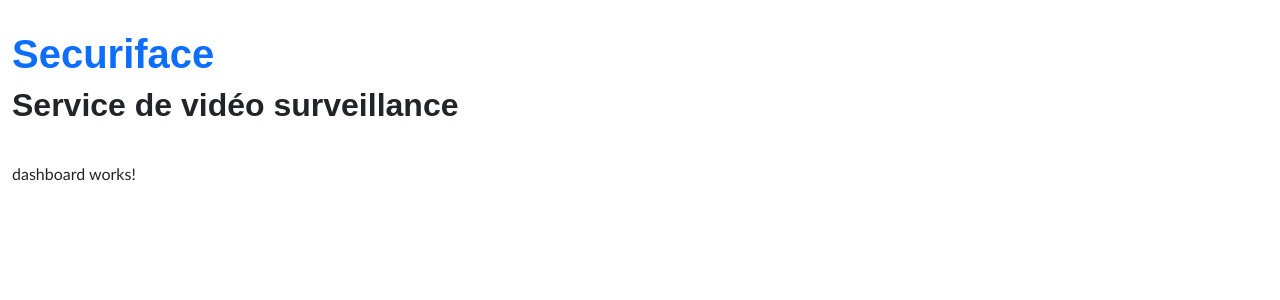
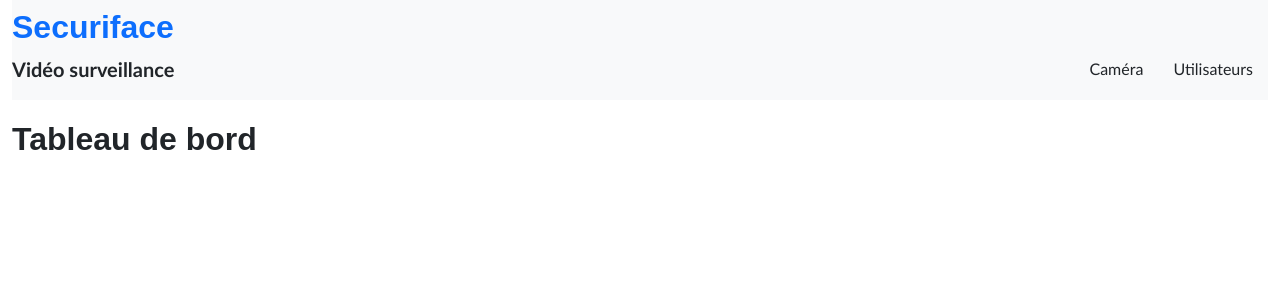
Before and after one commit to Joubertp/app-securiface, an Angular app in the folder front-app-securiface/: page /dashboard in a window 1280 px wide. Shown: the top 300 px of the page. Built offline with nearby package versions, Linux system fonts and the light colour scheme.

Commit message:
create a dashboard and log the other elements

```diff
--- a/front-app-securiface/src/app/app.component.html
+++ b/front-app-securiface/src/app/app.component.html
@@ -1,10 +1,3 @@
 <div class="container-fluid" style="height: 95vh;">
-  <header>
-      <a class="navbar-brand fw-bold" style="margin-left:-16px;" routerLink="auth">
-        <h1>{{ title }}</h1>
-        <h2 class="fw-bold text-dark">{{ subtitle }}</h2>
-      </a>
-    </header>
-
   <router-outlet></router-outlet>
 </div>
--- a/front-app-securiface/src/app/app.component.ts
+++ b/front-app-securiface/src/app/app.component.ts
@@ -6,6 +6,5 @@ import { Component } from '@angular/core';
   styleUrls: ['./app.component.css']
 })
 export class AppComponent {
-  title = 'Securiface';
-  subtitle = 'Service de vidéo surveillance'
+
 }
--- a/front-app-securiface/src/app/app.module.ts
+++ b/front-app-securiface/src/app/app.module.ts
@@ -10,6 +10,8 @@ import { AuthComponent } from './modules/auth/auth.component';
 import { FourOhFourComponent } from './modules/four-oh-four/four-oh-four.component';
 import { DashboardComponent } from './modules/dashboard/dashboard.component';
 import { AuthGuard } from './guards/auth.guard';
+import { NavbarComponent } from './shared/navbar/navbar.component';
+import { HeaderComponent } from './shared/header/header.component';
 
 const appRoutes: Routes = [
   { path: '', pathMatch: 'full', redirectTo: 'auth' },
@@ -24,7 +26,9 @@ const appRoutes: Routes = [
     AppComponent,
     AuthComponent,
     FourOhFourComponent,
-    DashboardComponent
+    DashboardComponent,
+    NavbarComponent,
+    HeaderComponent
   ],
   imports: [
     BrowserModule,
--- a/front-app-securiface/src/app/modules/auth/auth.component.html
+++ b/front-app-securiface/src/app/modules/auth/auth.component.html
@@ -1,4 +1,5 @@
-<div class="login">
+<app-header></app-header>
+<div class="login" style="margin-top: -20px;">
   <h2 class="login-header mt-4">Je me connecte</h2>
   <form
   [formGroup]="loginForm"
--- a/front-app-securiface/src/app/modules/dashboard/dashboard.component.css
+++ b/front-app-securiface/src/app/modules/dashboard/dashboard.component.css
@@ -0,0 +1,3 @@
+.dashboard-container {
+  margin-top: 20px;
+}
--- a/front-app-securiface/src/app/modules/dashboard/dashboard.component.html
+++ b/front-app-securiface/src/app/modules/dashboard/dashboard.component.html
@@ -1 +1,4 @@
-<p>dashboard works!</p>
+<app-navbar></app-navbar>
+<div class="dashboard-container">
+  <h2 >Tableau de bord</h2>
+</div>
```
